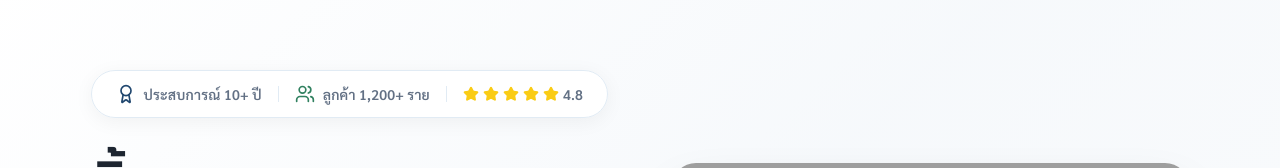
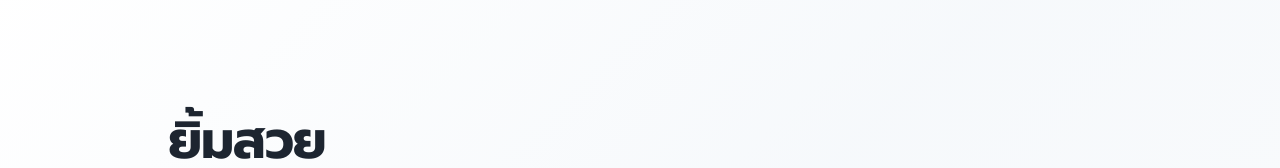
Before and after one commit to kittithon-p/myhome-smile-site, a React (Vite) app: page / in a window 1280 px wide. Shown: the part 134-302 px from the top of the page. Built offline with nearby package versions, Linux system fonts and the light colour scheme; grey boxes are pictures that could not be loaded.

Commit message:
Remove element
Removed the selected element from `src/components/HeroSection.tsx`.

```diff
--- a/src/components/HeroSection.tsx
+++ b/src/components/HeroSection.tsx
@@ -1,4 +1,3 @@
-
 import { Button } from "@/components/ui/button";
 import { Facebook, CheckCircle, Clock, Award, Users, Phone, MessageCircle, Star, Shield, Zap } from "lucide-react";
 
@@ -16,28 +15,6 @@ export const HeroSection = () => {
         <div className="grid-hero">
           {/* Left Content - Enhanced */}
           <div className="lg:col-span-6 text-center lg:text-left animate-fade-in">
-            {/* Trust Badge */}
-            <div className="inline-flex items-center bg-white/90 backdrop-blur-sm rounded-full px-6 py-3 shadow-soft mb-8 border border-dental-accent">
-              <div className="flex items-center space-x-4">
-                <div className="flex items-center space-x-2">
-                  <Award className="w-5 h-5 text-dental-primary" />
-                  <span className="text-caption font-semibold text-dental">ประสบการณ์ 10+ ปี</span>
-                </div>
-                <div className="w-px h-4 bg-dental-accent"></div>
-                <div className="flex items-center space-x-2">
-                  <Users className="w-5 h-5 text-dental-secondary" />
-                  <span className="text-caption font-semibold text-dental">ลูกค้า 1,200+ ราย</span>
-                </div>
-                <div className="w-px h-4 bg-dental-accent"></div>
-                <div className="flex items-center space-x-1">
-                  {[1,2,3,4,5].map(i => (
-                    <Star key={i} className="w-4 h-4 text-yellow-400 fill-current" />
-                  ))}
-                  <span className="text-caption font-semibold text-dental ml-1">4.8</span>
-                </div>
-              </div>
-            </div>
-
             {/* Main Headlines */}
             <div className="element-spacing mb-12">
               <h1 className="heading-hero mb-6">
```
